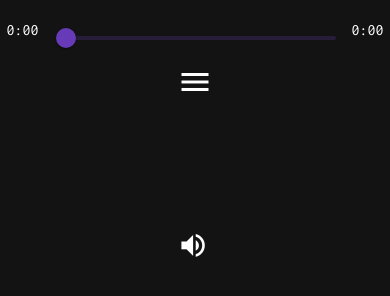
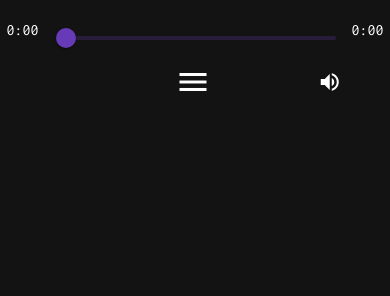
Before and after one commit to micahnorwoodjordan/getmybeats, an Angular app in the folder frontend-v3/: page / in a window 390 px wide. Shown: the part 536-832 px from the top of the page. Built offline with nearby package versions, Linux system fonts and the light colour scheme; no server answers.

Commit message:
move volume icon

```diff
--- a/frontend-v3/src/app/components/player/player.component.css
+++ b/frontend-v3/src/app/components/player/player.component.css
@@ -17,8 +17,8 @@
 .right-control-arrow { cursor: pointer; transform: scale(2); transition: 0.5s; color: white; }
 .progress-spinner { z-index: 1; position: absolute; top: 50vh; transform: scale(1.5); opacity: 0.3; }
 .progress-bar { z-index: 1; width: 40vw; }
-.volume-icon-div { height: 5vh; }
-.volume-up-icon { color: white; transform: scale(1.7); position: absolute; left: 49.15vw; bottom: 10vh; cursor: pointer; }
+.volume-up-icon { color: white; transform: scale(1); cursor: pointer; }
+.bottom-div { padding-left: 18.75vw; }
 
 .backdrop-with-image {
     margin-top: 10vh;
@@ -109,6 +109,6 @@
     .backdrop-without-image { margin-top: 5vh; width: 85vw; height: 30vh; }
 
     .progress-bar { width: 85vw; }
-    .volume-up-icon { transform: scale(1.3); left: 46.5vw; bottom: 6vh; }
-    .volume-icon-div { height: 10vh; }
+    .bottom-div { padding-left: 13vw; }
+    .volume-up-icon { padding-left: 15vw; }
 }
--- a/frontend-v3/src/app/components/player/player.component.html
+++ b/frontend-v3/src/app/components/player/player.component.html
@@ -36,13 +36,14 @@
                 <p class="duration-time-text">&nbsp;{{ musicLength }}</p>
             </div>
         </div>
-        <div fxLayout="row" fxLayoutAlign="space-evenly center">
-            <mat-icon class="bottom-sheet-expand-icon" (click)="openBottomSheet()">menu</mat-icon>
-        </div>
-    </div>
-    <div fxLayout="row" fxLayoutAlign="center center" class="volume-icon-div">
-        <div fxLayout="column">
-            <mat-icon class="volume-up-icon" (click)="openCustomSnackBar()">volume_up</mat-icon>
+        <div fxLayout="row" class="bottom-div">
+            <div fxFlex="20vw"></div>
+            <div fxFlex="20vw">
+                <mat-icon class="bottom-sheet-expand-icon" (click)="openBottomSheet()">menu</mat-icon>
+            </div>
+            <div fxFlex="20vw">
+                <mat-icon class="volume-up-icon" (click)="openCustomSnackBar()">volume_up</mat-icon>
+            </div>
         </div>
     </div>
 </div>
```
